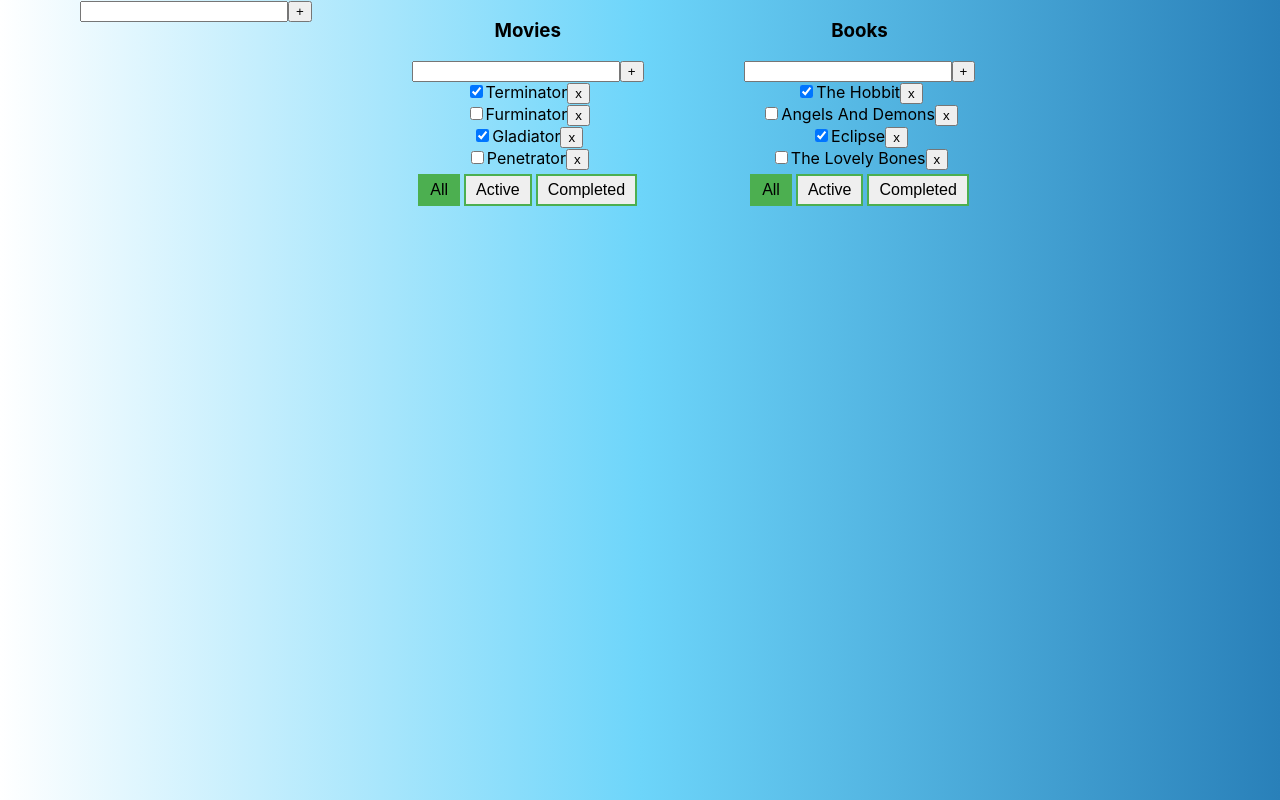
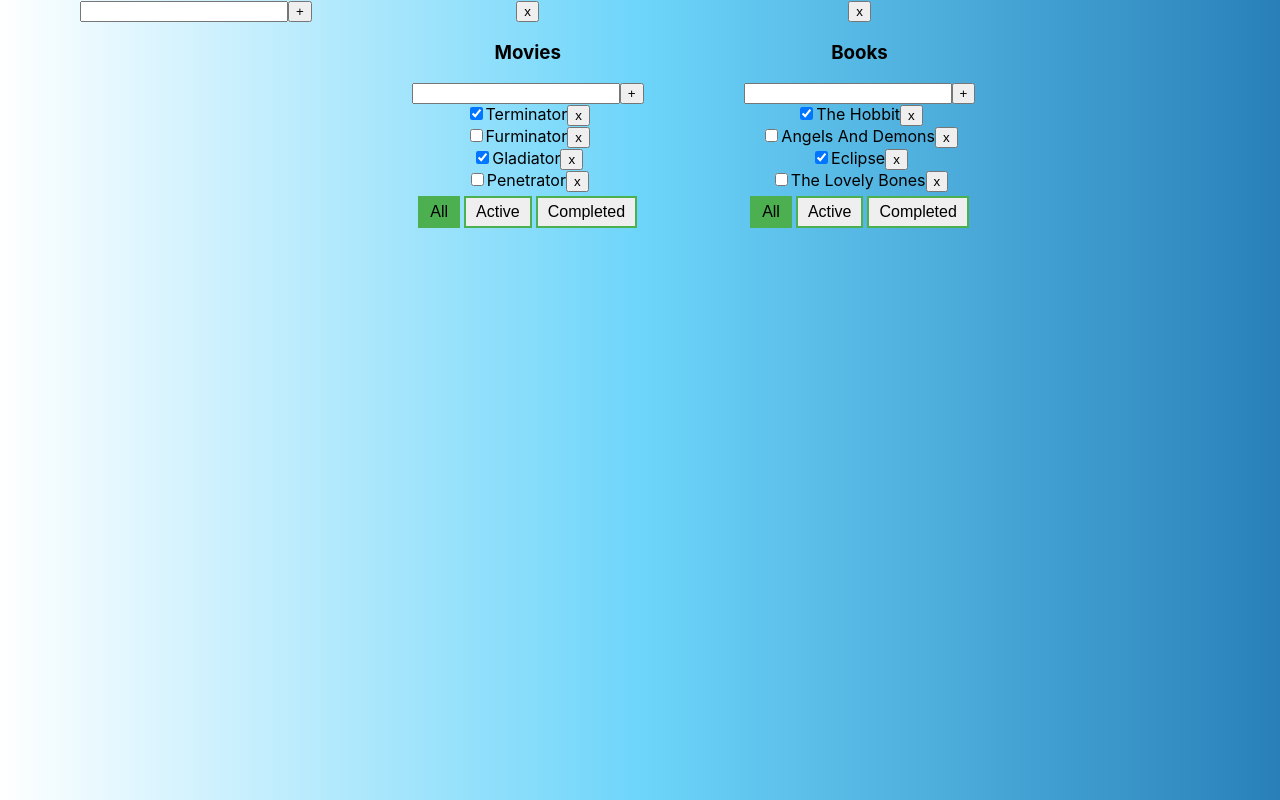
Before and after one commit to AndriiNyzhnyk1994/todotist-typescript, a React (Create React App) app: page / in a window 1280 px wide. Built offline with nearby package versions, Linux system fonts and the light colour scheme.

Commit message:
1. Added function: removeTodoList. 2. Added todoListReducer (empty template)

```diff
--- a/src/App.tsx
+++ b/src/App.tsx
@@ -98,6 +98,9 @@ function App() {
       setTasks({...tasks})
     }
   }
+  const removeTodoList = (todoListID: string) => {
+    setTodoLists(todoLists.filter(tl => tl.todoListID !== todoListID))
+  }
 
 
   return (
@@ -123,6 +126,7 @@ function App() {
               addTask={addTask}
               changeTaskStatus={changeTaskStatus}
               changeFilter={changeFilter}
+              removeTodoList={removeTodoList}
               changeTaskTitle={changeTaskTitle}
               changeTodoListTitle={changeTodoListTitle}
             />
--- a/src/EditableStan.tsx
+++ b/src/EditableStan.tsx
@@ -30,8 +30,6 @@ const EditableSpan = (props: EditableSpanPropsType) => {
         changeTitle(value)
     }
 
-
-
     return (
         editMode
             ? <input onChange={onChangeHandler} onBlur={offEditMode} autoFocus={true} value = { value } />
--- a/src/Todolist.tsx
+++ b/src/Todolist.tsx
@@ -8,6 +8,7 @@ export type TodoListPropsType = {
     tasks: Array<TaskType>
     title: string
     filter: FilterValuesType
+    removeTodoList: (todoListID: string) => void
     removeTask: (todoListID: string, taskID: string) => void
     addTask: (todoListID: string, newTaskTitle: string) => void
     changeTaskStatus: (todoListID: string, taskID: string, value: boolean) => void
@@ -35,9 +36,13 @@ const TodoList = (props: TodoListPropsType) => {
     const changeTodoListTitle = (newTitle: string) => {
         props.changeTodoListTitle(props.id, newTitle)
     }
+    const removeTodoList = () => {
+        props.removeTodoList(props.id)
+    }
 
     return (
         <div key={props.id} className="todo-list">
+            <button onClick={removeTodoList}>x</button>
             <h3>
                 <EditableSpan changeTitle={changeTodoListTitle} value={props.title}/>
             </h3>
```
Also changed, not shown: src/store/todolist-reducer.ts (added, +18 -0 lines).
